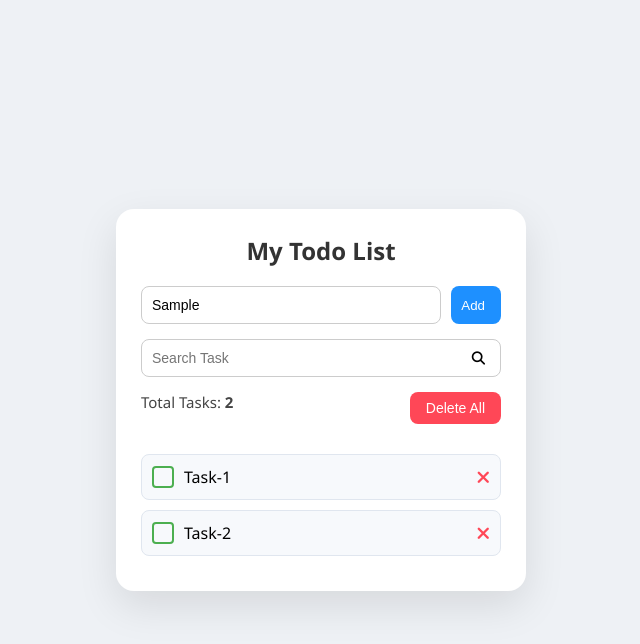
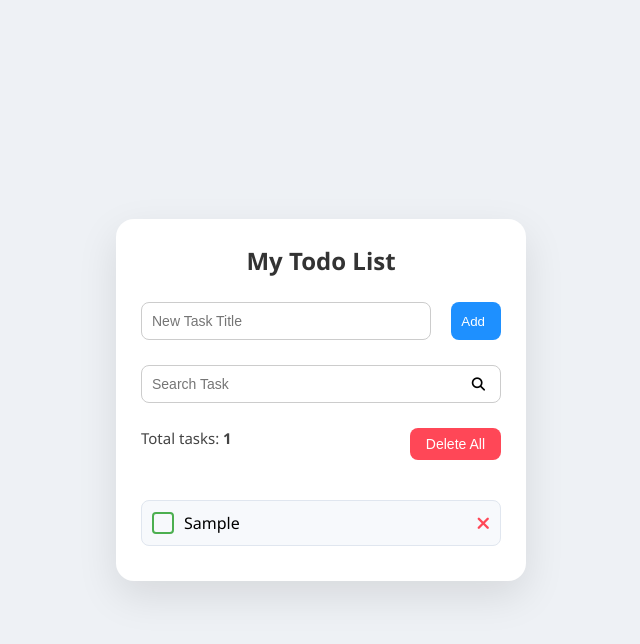
Before and after one commit to epicvoice/FocusFlow-ToDoApp, a plain HTML site: page index.html in a window 1280 px wide. Both pictures are taken after typing "Sample" into the empty fields and a click on the button "Add". Shown: the whole page, without its empty margins (319-959 px from the left). Drawn offline with Linux system fonts and the light colour scheme.

Commit message:
Add task creation, deletion and counter functionality
- Implement createNewTask() to add tasks dynamically
- Add task counter and update logic
- Enable deleting all tasks at once
- Add event listeners for button clicks and Enter key
- Basic validation for empty task input

```diff
--- a/index.html
+++ b/index.html
@@ -10,7 +10,7 @@
 
 <body>
 
-    <div class="todo-container">
+    <div class="todo-container" id ="container">
 
         <h2>My Todo List</h2>
 
@@ -28,32 +28,16 @@
         <div class="row">
 
             <div class="total">
-                Total Tasks: <strong>2</strong>
+                Total Tasks: <strong>0</strong>
             </div>
-            <div class="top-btn">
+            <div class="delete-btn">
                 <button class="delete-all">Delete All</button>
             </div>
         </div>
 
-
-        <div class="task">
-            <div class="task-left">
-                <div class="check check-false"></div>
-                <span>Task-1</span>
-            </div>
-            <div class="remove"><i class="fa-solid fa-xmark"></i></div>
-        </div>
-
-        <div class="task">
-            <div class="task-left">
-                <div class="check check-false"></div>
-                <span>Task-2</span>
-            </div>
-            <div class="remove"><i class="fa-solid fa-xmark"></i></div>
-        </div>
-
     </div>
 
+    <script src="./script.js"></script>
 </body>
 
 </html>
--- a/script.js
+++ b/script.js
@@ -0,0 +1,52 @@
+const newTaskTitle = document.querySelector('.new-task');
+const addNewTaskBtn = document.querySelector('.add-btn');
+
+const searchTask = document.querySelector('.search-task');
+const searchBtn = document.querySelector('.search-btn');
+
+const totalTasksNumber = document.querySelector('.total');
+let taskCount = 0;
+
+const deleteAllBtn = document.querySelector('.delete-all');
+
+const createNewTask = () => {
+	const newTaskContent = newTaskTitle.value;
+
+	if (newTaskContent.trim() !== '') {
+		const newTask = document.createElement('div');
+		newTask.classList.add('task');
+		newTask.innerHTML = `<div class="task-left">
+                <div class="check check-false"></div>
+                <span>${newTaskContent}</span>
+            </div>
+            <div class="remove"><i class="fa-solid fa-xmark"></i></div>`;
+		document.getElementById('container').appendChild(newTask);
+		newTaskTitle.value = '';
+
+		taskCount++;
+		countTasks();
+
+		console.log(`Succesfully created new task: ${newTaskContent}.`);
+	} else {
+		console.log('error');
+		return;
+	}
+};
+
+const countTasks = () => {
+	totalTasksNumber.innerHTML = `Total tasks: <strong>${taskCount}</strong>`;
+};
+
+const deleteAllTasks = () => {
+	document.querySelectorAll('.task').forEach((el) => el.remove());
+
+	totalTasksNumber.innerHTML = `Total tasks: <strong>0</strong>`;
+};
+
+addNewTaskBtn.addEventListener('click', createNewTask);
+newTaskTitle.addEventListener('keydown', (e) => {
+	if (e.key === 'Enter') {
+		createNewTask();
+	}
+});
+deleteAllBtn.addEventListener('click', deleteAllTasks);
--- a/style.css
+++ b/style.css
@@ -27,10 +27,11 @@ h2 {
     position: relative;
 	display: flex;
 	margin-bottom: 15px;
-	gap: 10px;
+	gap: 20px;
+	margin: 25px 0;
 }
 
-.top-btn {
+.delete-btn {
 	width: 100%;
 	display: flex;
 	justify-content: flex-end;
```
